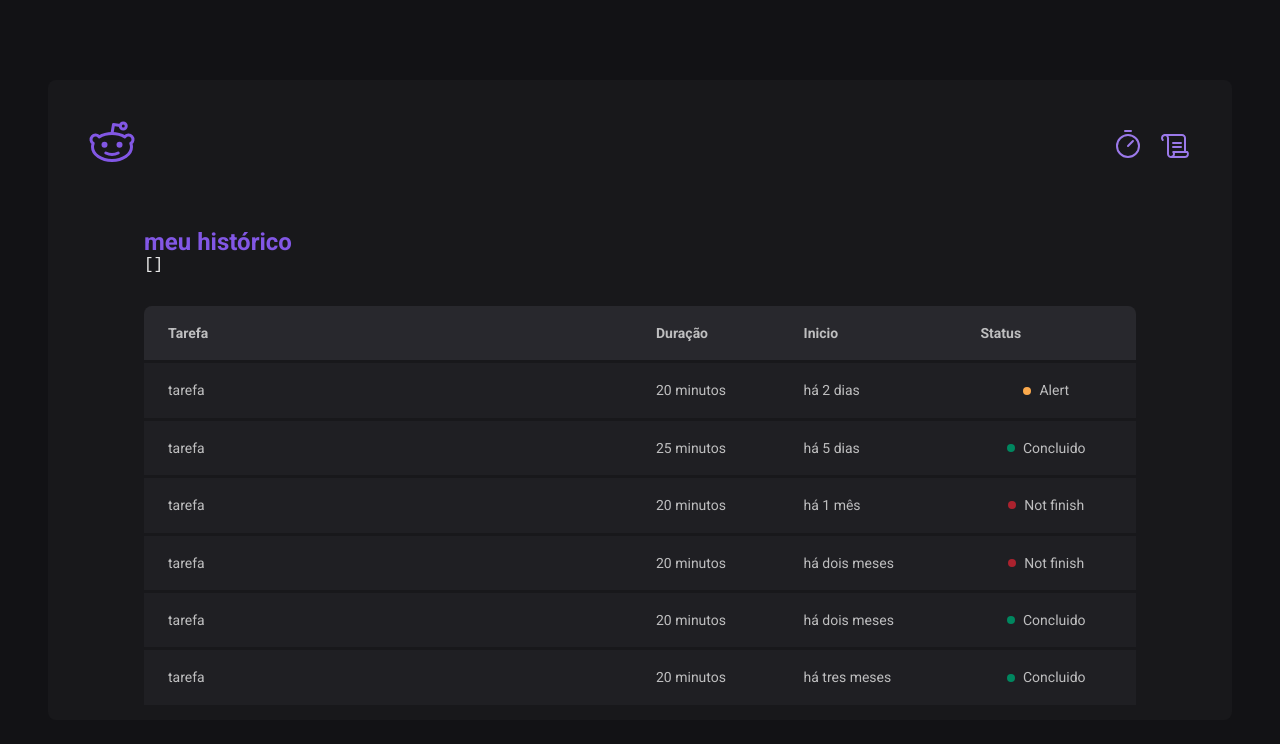
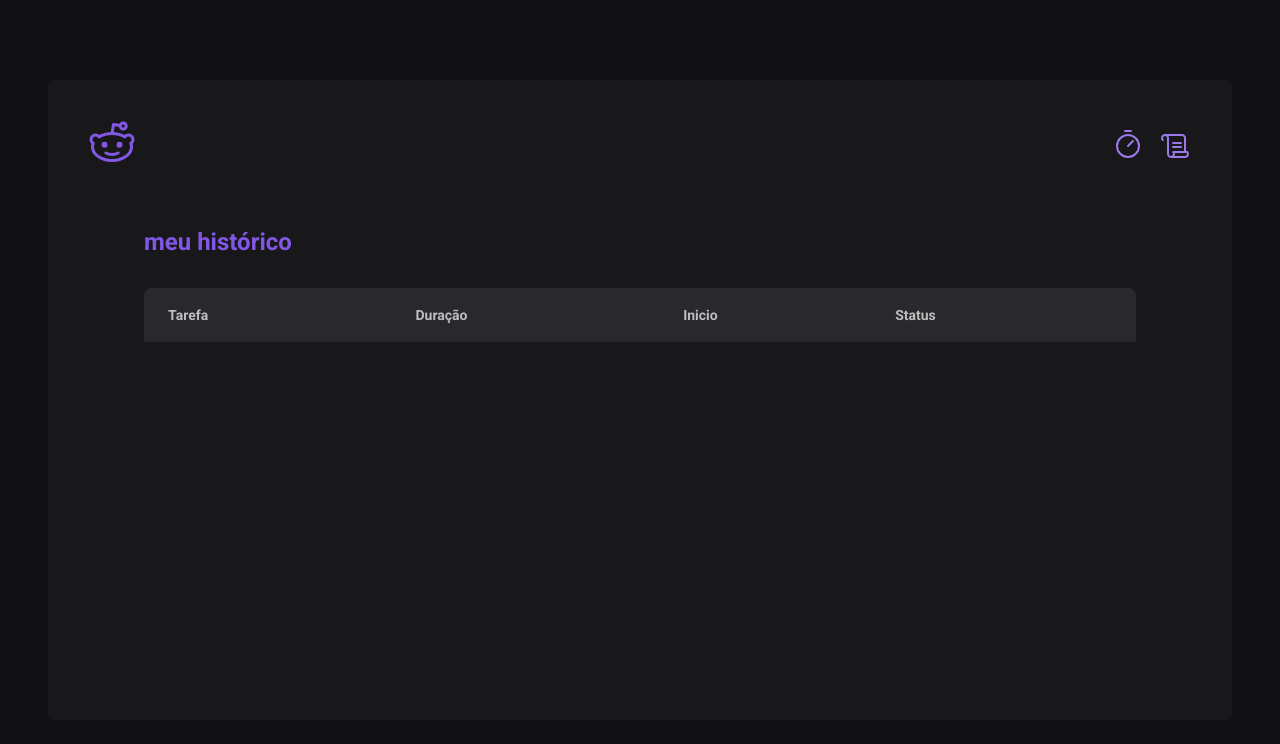
Before and after one commit to mateusfsdev/ignite-timer, a React (Vite) app: page /history in a window 1280 px wide. Shown: the top 744 px of the page. Built offline with nearby package versions, Linux system fonts and the light colour scheme.

Commit message:
listen page history

```diff
--- a/src/pages/History/index.tsx
+++ b/src/pages/History/index.tsx
@@ -11,8 +11,6 @@
     <HistoryContainer>
       <h1>meu histórico</h1>
 
-      <pre>{JSON.stringify(cycles, null, 2)}</pre>
-
       <HistoryList>
         <table>
           <thead>
@@ -24,43 +22,28 @@
             </tr>
           </thead>
           <tbody>
-            <tr>
-              <td>tarefa</td>
-              <td>20 minutos</td>
-              <td>há 2 dias</td>
-              <td><Status statusColor="yellow">Alert</Status></td>
+           {cycles.map(cycle => {
+            return(
+            <tr key={cycle.id}>
+              <td>{cycle.task}</td>
+              <td>{cycle.minutesAmount} minutos</td>
+              <td>{cycle.startDate.toISOString()}</td>
+              <td>
+                {cycle.finishedDate && (
+                  <Status statusColor="green">Concluido</Status>
+                )}
+
+                {cycle.interruptedDate && (
+                  <Status statusColor="red">Interrompido</Status>
+                )}
+
+                {(!cycle.finishedDate && !cycle.interruptedDate) && (
+                  <Status statusColor="yellow">Em andamento</Status>
+                )}
+              </td>
             </tr>
-            <tr>
-              <td>tarefa</td>
-              <td>25 minutos</td>
-              <td>há 5 dias</td>
-              <td><Status statusColor="green">Concluido</Status></td>
-            </tr>
-            <tr>
-              <td>tarefa</td>
-              <td>20 minutos</td>
-              <td>há 1 mês</td>
-              <td><Status statusColor="red">Not finish</Status></td>
-            </tr>
-            <tr>
-              <td>tarefa</td>
-              <td>20 minutos</td>
-              <td>há dois meses</td>
-              <td><Status statusColor="red">Not finish</Status></td>
-            </tr>
-            <tr>
-              <td>tarefa</td>
-              <td>20 minutos</td>
-              <td>há dois meses</td>
-              <td><Status statusColor="green">Concluido</Status></td>
-            </tr>
-            <tr>
-              <td>tarefa</td>
-              <td>20 minutos</td>
-              <td>há tres meses</td>
-              <td><Status statusColor="green">Concluido</Status></td>
-            </tr>
-
+            )
+           })}
           </tbody>
         </table>
       </HistoryList>
```
Also changed, not shown: src/pages/Home/index.tsx (indentation only).
